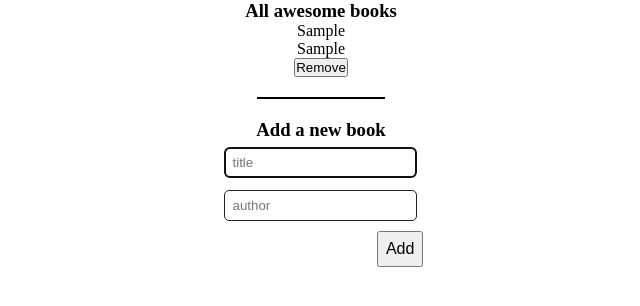
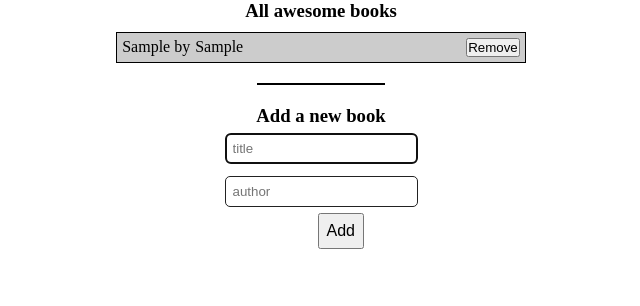
Before and after one commit to Takhmina175/awesome_books, a plain HTML site: page index.html in a window 1280 px wide. Both pictures are taken after typing "Sample", "Sample" into the empty fields and a click on the button "Add". Shown: the whole page, without its empty margins (319-959 px from the left). Drawn offline with Linux system fonts and the light colour scheme.

```diff
--- a/index.js
+++ b/index.js
@@ -7,16 +7,23 @@
 
 function createBook({ title, author }) {
   const listItem = document.createElement('li');
+  const bookDiv = document.createElement('div');
+  const btnDiv = document.createElement('div');
   const paraTitle = document.createElement('p');
   const paraAuthor = document.createElement('p');
   const btnRemove = document.createElement('button');
-  paraTitle.textContent = title;
+
+  paraTitle.innerHTML = `${title} by`;
   paraAuthor.textContent = author;
   btnRemove.textContent = 'Remove';
   listItem.className = 'list-item';
   btnRemove.className = 'delete';
   btnRemove.setAttribute('id', 'btn-rm');
-  listItem.append(paraTitle, paraAuthor, btnRemove);
+  bookDiv.className = 'bookDiv';
+  btnDiv.className = 'btnDiv';
+  bookDiv.append(paraTitle, paraAuthor);
+  btnDiv.appendChild(btnRemove);
+  listItem.append(bookDiv, btnDiv);
   ul.appendChild(listItem);
   bookContainer.appendChild(ul);
 }
@@ -33,7 +40,7 @@
 ul.addEventListener('click', (e) => {
   const classes = e.target.className;
   const classesArray = classes.split(' ');
-  const item2BeRemoved = e.target.parentElement;
+  const item2BeRemoved = e.target.parentElement.parentElement;
   const nodes = Array.from(ul.children);
   const index = nodes.indexOf(item2BeRemoved);
   if (classesArray.indexOf('delete') !== -1) {
--- a/style.css
+++ b/style.css
@@ -19,15 +19,14 @@
 
 form {
   position: relative;
-  width: 32%;
+  width: 35%;
   margin: 0 auto;
 }
 
 #add-btn {
   font-size: 16px;
   position: absolute;
-  right: 0;
-  bottom: -40px;
+  right: 69px;
   padding: 7px;
 }
 
@@ -43,4 +42,21 @@
 
 li {
   list-style: none;
+  display: flex;
+  justify-content: space-between;
+  padding: 5px;
 }
+
+li:nth-child(odd){
+  background-color: #ccc;
+}
+.bookDiv {
+  display: flex;
+  gap: 5px;
+}
+
+#ptext {
+  width: 64%;
+  margin: 10px auto;
+  border: 1px solid black;
+}
```
